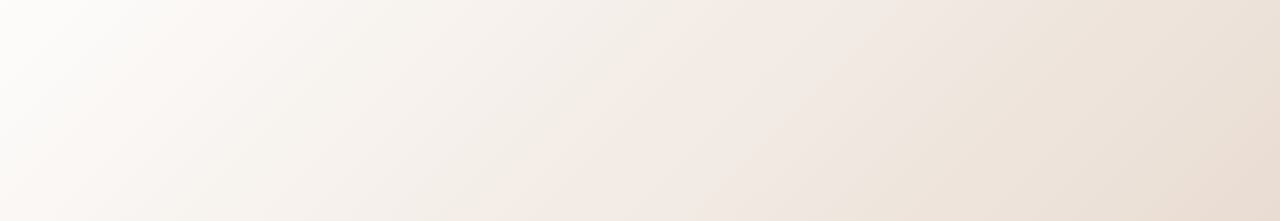
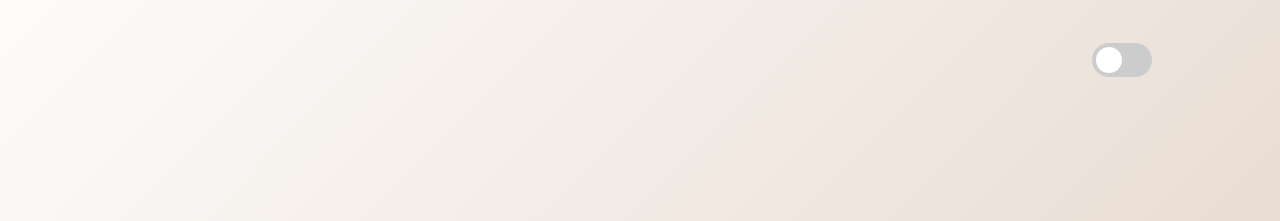
Before and after one commit to vitrykus55/Just-do-it, a plain HTML site: page index.html in a window 1280 px wide. Shown: the top 221 px of the page. Drawn offline with Linux system fonts and the light colour scheme.

Commit message:
Add dark theme, but still working on it

```diff
--- a/css/main.css
+++ b/css/main.css
@@ -132,3 +132,75 @@ body {
     height: 30px;
     cursor: pointer;
 }
+
+.dark-theme-button{
+    position: fixed;
+    display: flex;
+    height: 15vh;
+    justify-content: end;
+    align-items: center;
+    width: 90%;
+}
+.switch {
+    position: relative;
+    display: inline-block;
+    width: 60px;
+    height: 34px;
+}
+
+.switch input {
+    opacity: 0;
+    width: 0;
+    height: 0;
+}
+
+.slider {
+    position: absolute;
+    cursor: pointer;
+    top: 0;
+    left: 0;
+    right: 0;
+    bottom: 0;
+    background-color: #ccc;
+    -webkit-transition: .4s;
+    transition: .4s;
+    border-radius: 30px;
+}
+
+.slider:before {
+    position: absolute;
+    content: "";
+    height: 26px;
+    width: 26px;
+    left: 4px;
+    bottom: 4px;
+    background-color: white;
+    -webkit-transition: .4s;
+    transition: .4s;
+    border-radius: 30px;
+}
+
+input:checked + .slider {
+    background-color:#332a2a;
+}
+
+input:focus + .slider {
+    box-shadow: 0 0 1px #332a2a;
+}
+
+input:checked + .slider:before {
+    -ms-transform: translateX(26px);
+    transform: translateX(26px);
+}
+
+.slider.round {
+    border-radius: 34px;
+}
+
+.slider.round:before {
+    border-radius: 50%;
+}
+
+.dark-theme{
+    background-image: linear-gradient(to right, #434343 0%, black 100%);
+}
--- a/index.html
+++ b/index.html
@@ -13,7 +13,14 @@
           rel="stylesheet">
     <title>Just Do It</title>
 </head>
-<body>
+<body id="body">
+
+<div class="dark-theme-button" id="dark-theme-button">
+    <label class="switch">
+        <input type="checkbox">
+        <span class="slider"></span>
+    </label>
+</div>
 
 <div class="full-page">
     <div class="main-page">
@@ -34,5 +41,6 @@
 
 <script src="js/time.js"></script>
 <script src="js/main.js"></script>
+<script src="js/dark_theme.js"></script>
 </body>
 </html>
--- /dev/null
+++ b/js/dark_theme.js
@@ -0,0 +1,11 @@
+function dark_theme() {
+
+    const mainButton = document.getElementById("dark-theme-button");
+    const bodyElement = document.getElementById("body");
+
+
+    mainButton.addEventListener("click", function () {
+        body.classList.add("dark-theme");
+    })
+}
+dark_theme();
```
